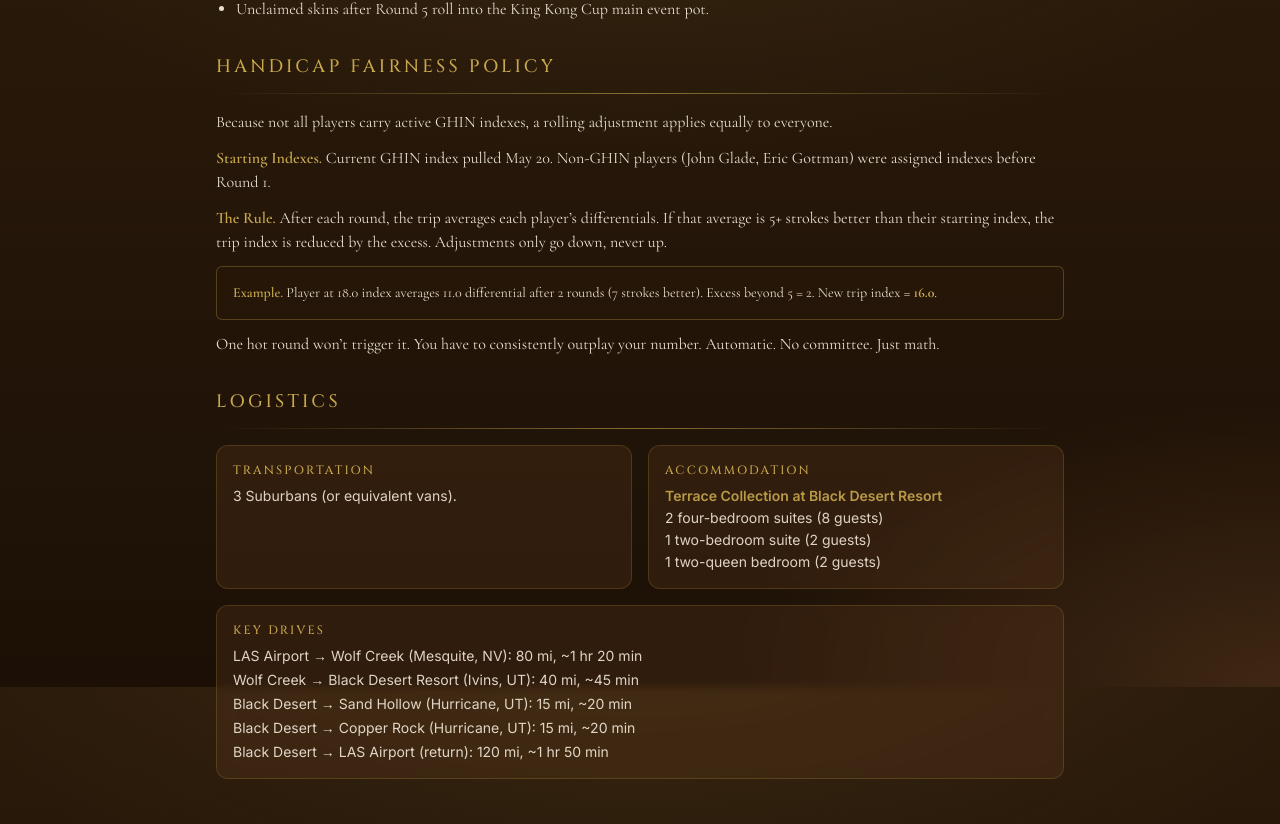
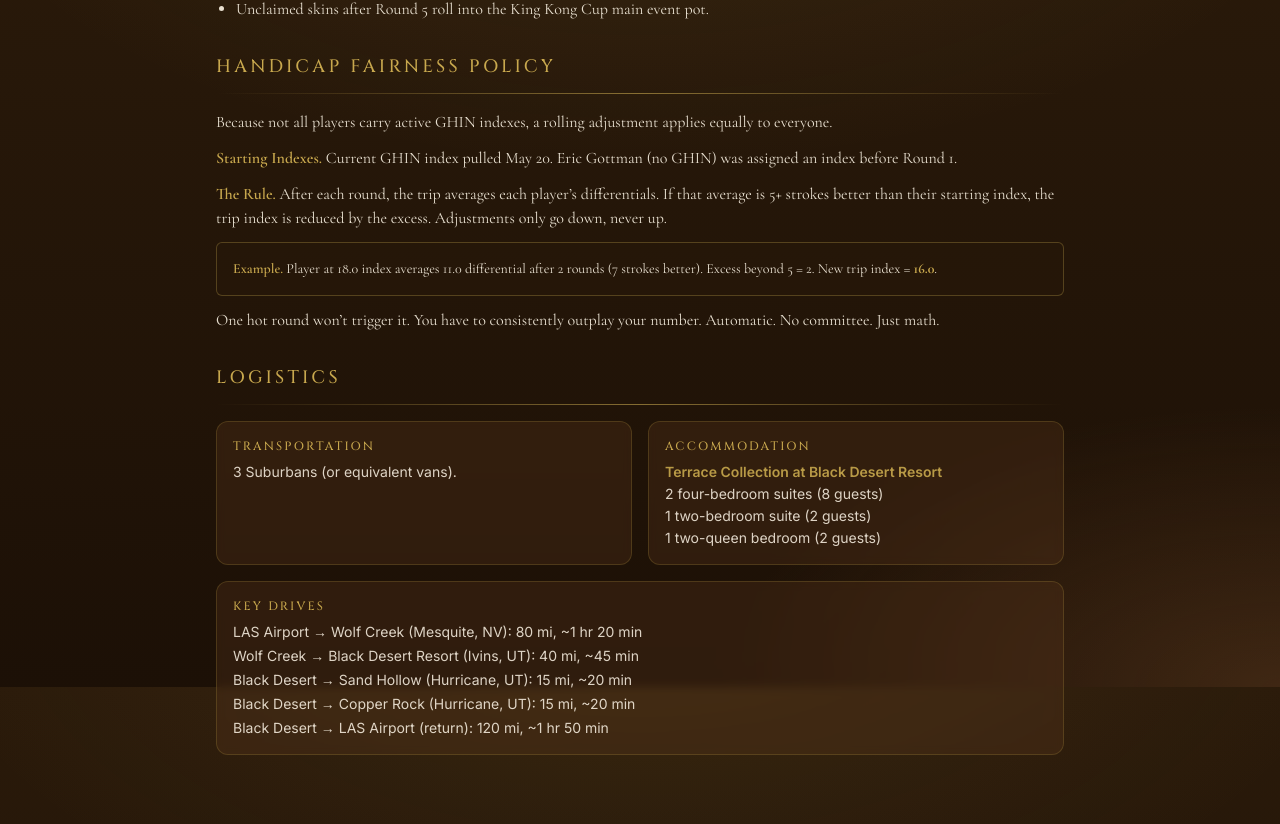
Before and after one commit to wkeith1986/king-kong-cup, a Next.js app: page /info in a window 1280 px wide. Shown: the part 1713-2537 px from the top of the page. Built offline with nearby package versions, Linux system fonts and the light colour scheme; no server answers; the database is empty.

Commit message:
Glade is GHIN — drop from no-GHIN list

```diff
--- a/src/app/info/page.tsx
+++ b/src/app/info/page.tsx
@@ -150,8 +150,8 @@ export default async function InfoPage() {
         </p>
         <p className="font-serif text-brand-cream/90 mb-3">
           <span className="text-brand-gold font-semibold">Starting Indexes.</span>{" "}
-          Current GHIN index pulled May 20. Non-GHIN players (John Glade,
-          Eric Gottman) were assigned indexes before Round 1.
+          Current GHIN index pulled May 20. Eric Gottman (no GHIN) was
+          assigned an index before Round 1.
         </p>
         <p className="font-serif text-brand-cream/90 mb-3">
           <span className="text-brand-gold font-semibold">The Rule.</span> After
```
